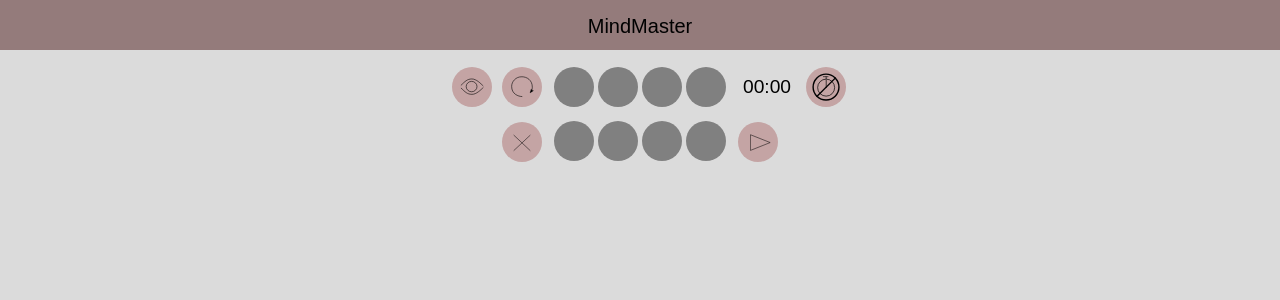
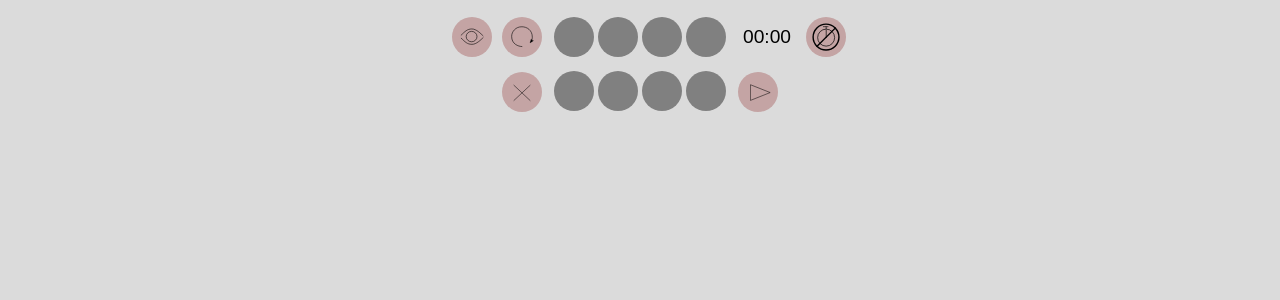
Before and after one commit to IvanHeriver/mm, a React (Create React App) app: page / in a window 1280 px wide. Shown: the top 300 px of the page. Built offline with nearby package versions, Linux system fonts and the light colour scheme.

Commit message:
clean up

```diff
--- a/src/Mastermind.css
+++ b/src/Mastermind.css
@@ -42,7 +42,8 @@ button:hover {
 }
 
 .mm-app-container .game {
-    min-height: calc(100vh - 50px);
+    /* min-height: calc(100vh - 50px); */
+    min-height: calc(100vh);
     background-color: var(--botcolor);
     width: 100%;
     display: flex;
--- a/src/Mastermind.js
+++ b/src/Mastermind.js
@@ -94,9 +94,9 @@ const Mastermind = () => {
 
     return (
         <div className="mm-app-container">
-            <div className="title">
+            {/* <div className="title">
                 MindMaster
-            </div>
+            </div>           */}
             <div className="game-config-container">
                 <div className="game">
                     {/* to guess object */}
--- a/src/MastermindComp.js
+++ b/src/MastermindComp.js
@@ -47,9 +47,6 @@ const MMtoGuess = ({toGuess, colorOptions, onNewGame, onGiveUp, time}) => {
                     style={{
                         width: "100%",
                         height: "100%",
-                        // paddingLeft: "-50px",
-                        // paddingTop: "2px",
-
                     }}
                     />
                 </button>
```
Also changed, not shown: src/MastermindComp.css (+0 -7 lines).
